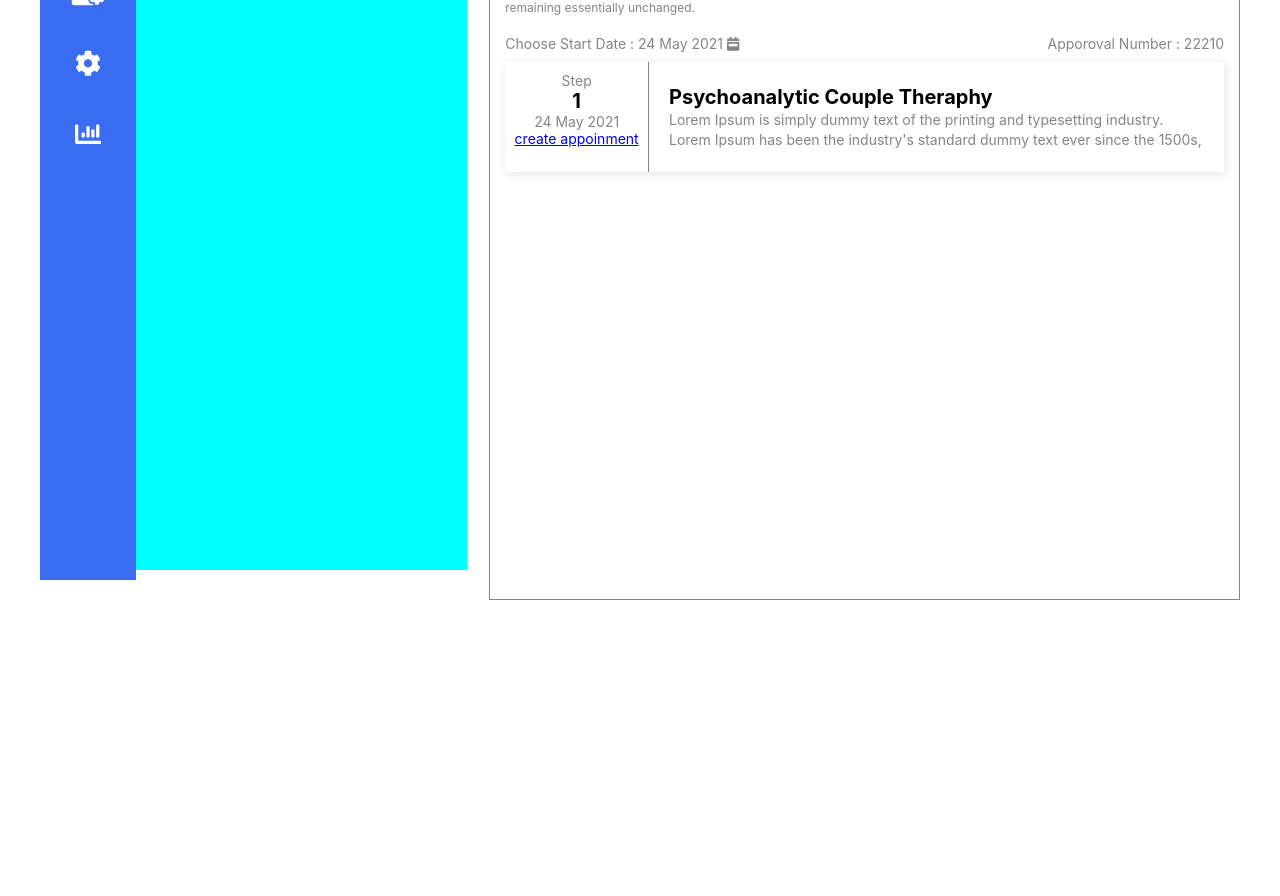
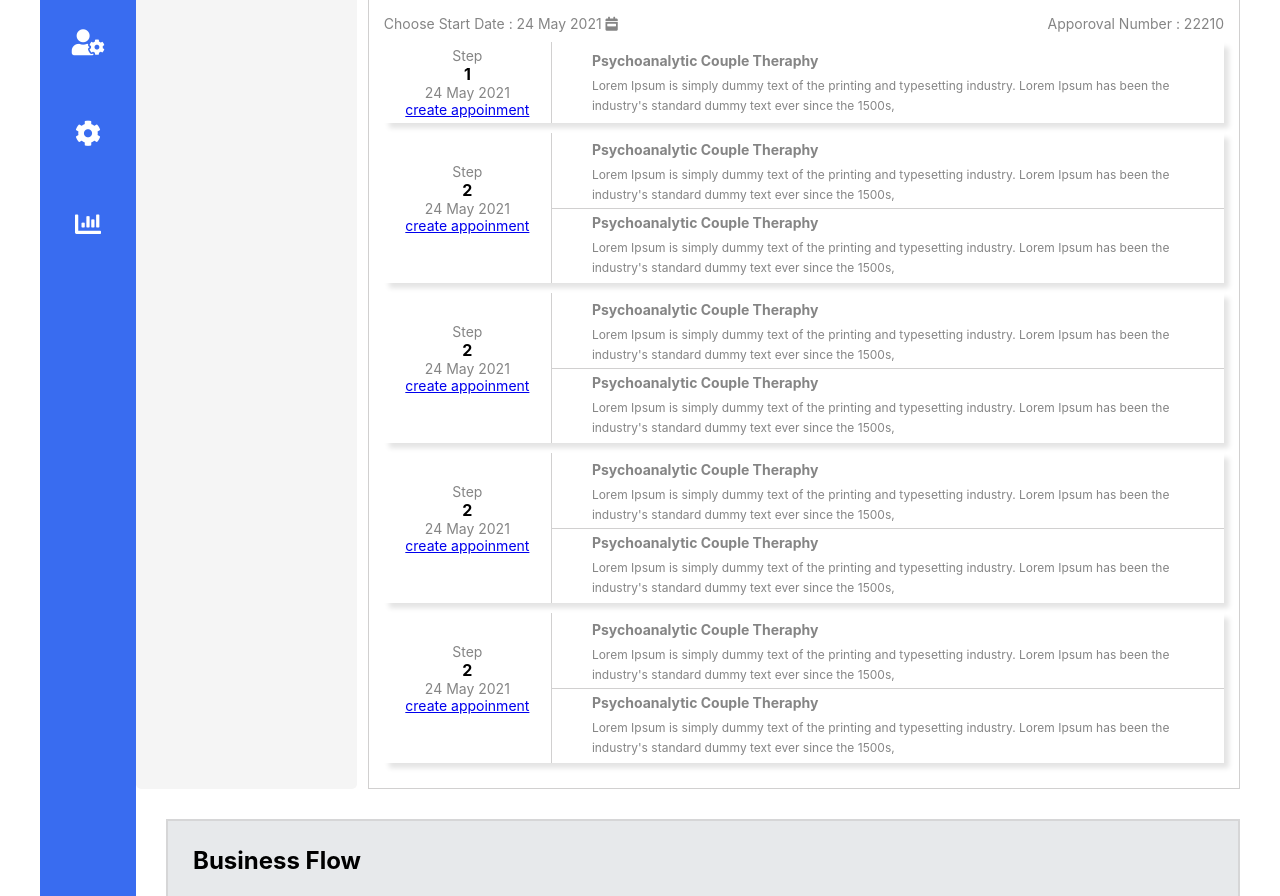
Before and after one commit to adeelrizvi89/digital-waze-test, a React (Create React App) app: page / in a window 1280 px wide. Shown: the part 220-1116 px from the top of the page. Before the commit the page ends 820 px from the top, so only its background shows below. Built offline with nearby package versions, Linux system fonts and the light colour scheme; some icons are missing.

Commit message:
create busniss flow

```diff
--- /dev/null
+++ b/src/Components/BusinessFlow.js
@@ -0,0 +1,20 @@
+import React from "react";
+
+const BusinessFlow = () => {
+  return (
+    <>
+      <div className="businessFlow">
+        <h2>Business Flow</h2>
+        <p>
+          Lorem Ipsum is simply dummy text of the printing and typesetting
+          industry. Lorem Ipsum has been the industry's standard dummy text ever
+          since the 1500s, when an unknown printer took a galley of type and
+          scrambled it to make a type specimen book. It has survived not only
+          five centuries.
+        </p>
+      </div>
+    </>
+  );
+};
+
+export default BusinessFlow;
--- /dev/null
+++ b/src/Components/Curriculam2Programs.js
@@ -0,0 +1,48 @@
+import React from "react";
+
+const Curriculam2Programs = () => {
+  return (
+    <>
+      <div className="curriculam-section">
+        <div className="curriculam-step">
+          <p style={{ height: "150px", padding: "30px 0px" }}>
+            Step<br></br>
+            <span
+              style={{
+                fontWeight: "bold",
+                color: "black",
+                fontSize: "16px",
+              }}
+            >
+              2
+            </span>
+            <br></br>24 May 2021<br></br>
+            <a href="#">create appoinment</a>
+          </p>
+          <div className="about-curriculam-step">
+            <div className="first-step-border">
+              <div className="first-step">
+                <h4>Psychoanalytic Couple Theraphy</h4>
+                <span style={{ fontSize: "12px", color: "#858585" }}>
+                  Lorem Ipsum is simply dummy text of the printing and
+                  typesetting industry. Lorem Ipsum has been the industry's
+                  standard dummy text ever since the 1500s,
+                </span>
+              </div>
+            </div>
+            <div className="second-step">
+              <h4>Psychoanalytic Couple Theraphy</h4>
+              <span style={{ fontSize: "12px", color: "#858585" }}>
+                Lorem Ipsum is simply dummy text of the printing and typesetting
+                industry. Lorem Ipsum has been the industry's standard dummy
+                text ever since the 1500s,
+              </span>
+            </div>
+          </div>
+        </div>
+      </div>
+    </>
+  );
+};
+
+export default Curriculam2Programs;
--- /dev/null
+++ b/src/Components/CurriculamContain.js
@@ -0,0 +1,25 @@
+import React from "react";
+
+const CurriculamContain = () => {
+  return (
+    <>
+      <h4>Psychoanalytic Couple Theraphy</h4>
+      <p className="curriculam-text">
+        Lorem Ipsum is simply dummy text of the printing and typesetting
+        industry. Lorem Ipsum has been the industry's standard dummy text ever
+        since the 1500s, when an unknown printer took a galley of type and
+        scrambled it to make a type specimen book. It has survived not only five
+        centuries, but also the leap into electronic typesetting, remaining
+        essentially unchanged.
+      </p>
+      <div className="curriculam-date">
+        <p>
+          Choose Start Date : 24 May 2021 <i class="fas fa-calendar-week"></i>
+        </p>
+        <p>Apporoval Number : 22210 </p>
+      </div>
+    </>
+  );
+};
+
+export default CurriculamContain;
--- /dev/null
+++ b/src/Components/CurriculamHeader.js
@@ -0,0 +1,28 @@
+import React from "react";
+
+const CurriculamHeader = () => {
+  return (
+    <>
+      <header>
+        <h3>Curriculam Of Program</h3>
+        <div className="options">
+          <div className="email">
+            <i class="fas fa-envelope"></i>
+            <span>Send Email</span>
+          </div>
+          <div className="download">
+            <i class="fas fa-download"></i>
+            <span>Download</span>
+          </div>
+
+          <div className="print">
+            <i class="fas fa-print"></i>
+            <span>Print</span>
+          </div>
+        </div>
+      </header>
+    </>
+  );
+};
+
+export default CurriculamHeader;
--- /dev/null
+++ b/src/Components/CurriculamProgram.js
@@ -0,0 +1,38 @@
+import React from "react";
+
+const CurriculamProgram = () => {
+  return (
+    <>
+      <div className="curriculam-section">
+        <div className="curriculam-step">
+          <p>
+            Step<br></br>
+            <span
+              style={{
+                fontWeight: "bold",
+                color: "black",
+                fontSize: "16px",
+              }}
+            >
+              1
+            </span>
+            <br></br>24 May 2021<br></br>
+            <a href="#">create appoinment</a>
+          </p>
+          <div className="about-curriculam-step">
+            <div className="first-step">
+              <h4>Psychoanalytic Couple Theraphy</h4>
+              <span style={{ fontSize: "12px", color: "#858585" }}>
+                Lorem Ipsum is simply dummy text of the printing and typesetting
+                industry. Lorem Ipsum has been the industry's standard dummy
+                text ever since the 1500s,
+              </span>
+            </div>
+          </div>
+        </div>
+      </div>
+    </>
+  );
+};
+
+export default CurriculamProgram;
--- a/src/Components/MainSection.js
+++ b/src/Components/MainSection.js
@@ -1,5 +1,6 @@
 import React from "react";
 import Header from "../Components/Header";
+import BusinessFlow from "./BusinessFlow";
 import Section from "./Section";
 
 const MainSection = () => {
@@ -8,6 +9,7 @@ const MainSection = () => {
       <div className="mainSection">
         <Header />
         <Section />
+        <BusinessFlow />
       </div>
     </>
   );
--- a/src/Components/Section.js
+++ b/src/Components/Section.js
@@ -1,72 +1,22 @@
 import React from "react";
+import Curriculam2Programs from "./Curriculam2Programs";
+import CurriculamContain from "./CurriculamContain";
+import CurriculamHeader from "./CurriculamHeader";
+import CurriculamProgram from "./CurriculamProgram";
 
 const Section = () => {
   return (
     <div className="section">
-      <div className="leftSide">a</div>
+      <div className="leftSide"></div>
       <div className="rightSide">
-        <header>
-          <h3>Curriculam Of Program</h3>
-          <div className="options">
-            <div className="email">
-              <i class="fas fa-envelope"></i>
-              <span>Send Email</span>
-            </div>
-            <div className="download">
-              <i class="fas fa-download"></i>
-              <span>Download</span>
-            </div>
-
-            <div className="print">
-              <i class="fas fa-print"></i>
-              <span>Print</span>
-            </div>
-          </div>
-        </header>
+        <CurriculamHeader />
         <section className="curriculam-container">
-          <h4>Psychoanalytic Couple Theraphy</h4>
-          <p className="curriculam-text">
-            Lorem Ipsum is simply dummy text of the printing and typesetting
-            industry. Lorem Ipsum has been the industry's standard dummy text
-            ever since the 1500s, when an unknown printer took a galley of type
-            and scrambled it to make a type specimen book. It has survived not
-            only five centuries, but also the leap into electronic typesetting,
-            remaining essentially unchanged.
-          </p>
-          <div className="curriculam-date">
-            <p>
-              Choose Start Date : 24 May 2021{" "}
-              <i class="fas fa-calendar-week"></i>
-            </p>
-            <p>Apporoval Number : 22210 </p>
-          </div>
-          <div className="curriculam-section">
-            <div className="curriculam-step">
-              <p>
-                Step<br></br>
-                <span
-                  style={{
-                    fontWeight: "bold",
-                    color: "black",
-                    fontSize: "20px",
-                  }}
-                >
-                  1
-                </span>
-                <br></br>24 May 2021<br></br>
-                <a href="#">create appoinment</a>
-              </p>
-              <div className="about-curriculam-step">
-                <h4>Psychoanalytic Couple Theraphy</h4>
-                <span style={{ fontSize: "14px", color: "#858585" }}>
-                  Lorem Ipsum is simply dummy text of the printing and
-                  typesetting industry. Lorem Ipsum has been the industry's
-                  standard dummy text ever since the 1500s,
-                </span>
-              </div>
-            </div>
-            <div></div>
-          </div>
+          <CurriculamContain />
+          <CurriculamProgram />
+          <Curriculam2Programs />
+          <Curriculam2Programs />
+          <Curriculam2Programs />
+          <Curriculam2Programs />
         </section>
       </div>
     </div>
--- a/src/index.css
+++ b/src/index.css
@@ -25,7 +25,6 @@ code {
 }
 .navBar {
   width: 8%;
-  height: 100vh;
   background-color: #396cf0;
   border-top-right-radius: 10px;
   text-align: center;
@@ -38,7 +37,7 @@ code {
 
 .navBar ul li {
   font-size: 26px;
-  padding: 20px 0px;
+  padding: 30px 0px;
 }
 .mainSection {
   width: 92%;
@@ -96,12 +95,13 @@ code {
   justify-content: space-between;
 }
 .section .leftSide {
-  width: 30%;
-  height: 90vh;
-  background-color: aqua;
+  width: 20%;
+  background-color: #f5f5f5;
+  margin-top: 50px;
+  border-radius: 5px;
 }
 .section .rightSide {
-  width: 68%;
+  width: 79%;
 }
 .section header {
   display: flex;
@@ -130,9 +130,8 @@ code {
 }
 .curriculam-container {
   width: 100%;
-  height: 700px;
-  border: 1px solid #858585;
-  padding: 20px 15px 0px 15px;
+  border: 1px solid #d1d0d0;
+  padding: 15px;
 }
 .curriculam-container h4 {
   font-size: 20px;
@@ -153,8 +152,8 @@ code {
 }
 .curriculam-section {
   margin: 10px auto;
-  height: 110px;
-  box-shadow: 1px 2px 10px #e4e4e4;
+
+  box-shadow: 5px 5px 5px #e4e4e4;
 }
 .curriculam-step {
   display: flex;
@@ -163,13 +162,42 @@ code {
 .curriculam-step p {
   text-align: center;
   width: 20%;
-  height: 110px;
   font-size: 14px;
-  border-right: 1px solid #858585;
-  padding: 10px 0px;
+  border-right: 1px solid #d1d0d0;
+  padding: 5px 0px;
   color: #858585;
 }
 .about-curriculam-step {
   width: 80%;
-  padding: 20px;
 }
+.about-curriculam-step h4 {
+  font-size: 14px;
+  margin-bottom: 5px;
+  color: #858585;
+}
+.about-curriculam-step .first-step {
+  padding: 5px 40px;
+}
+.about-curriculam-step .second-step {
+  padding: 5px 40px;
+}
+.first-step-border {
+  border-bottom: 1px solid #d1d0d0;
+}
+.check {
+  background-color: #858585;
+}
+.businessFlow {
+  background-color: #e7e9eb;
+  height: 200px;
+  margin: 30px 0px 30px 30px;
+  padding: 25px;
+  border: 2px solid #d6d6d7;
+}
+.businessFlow h2 {
+  margin-bottom: 20px;
+}
+.businessFlow p {
+  width: 80%;
+  color: #858585;
+}
```
